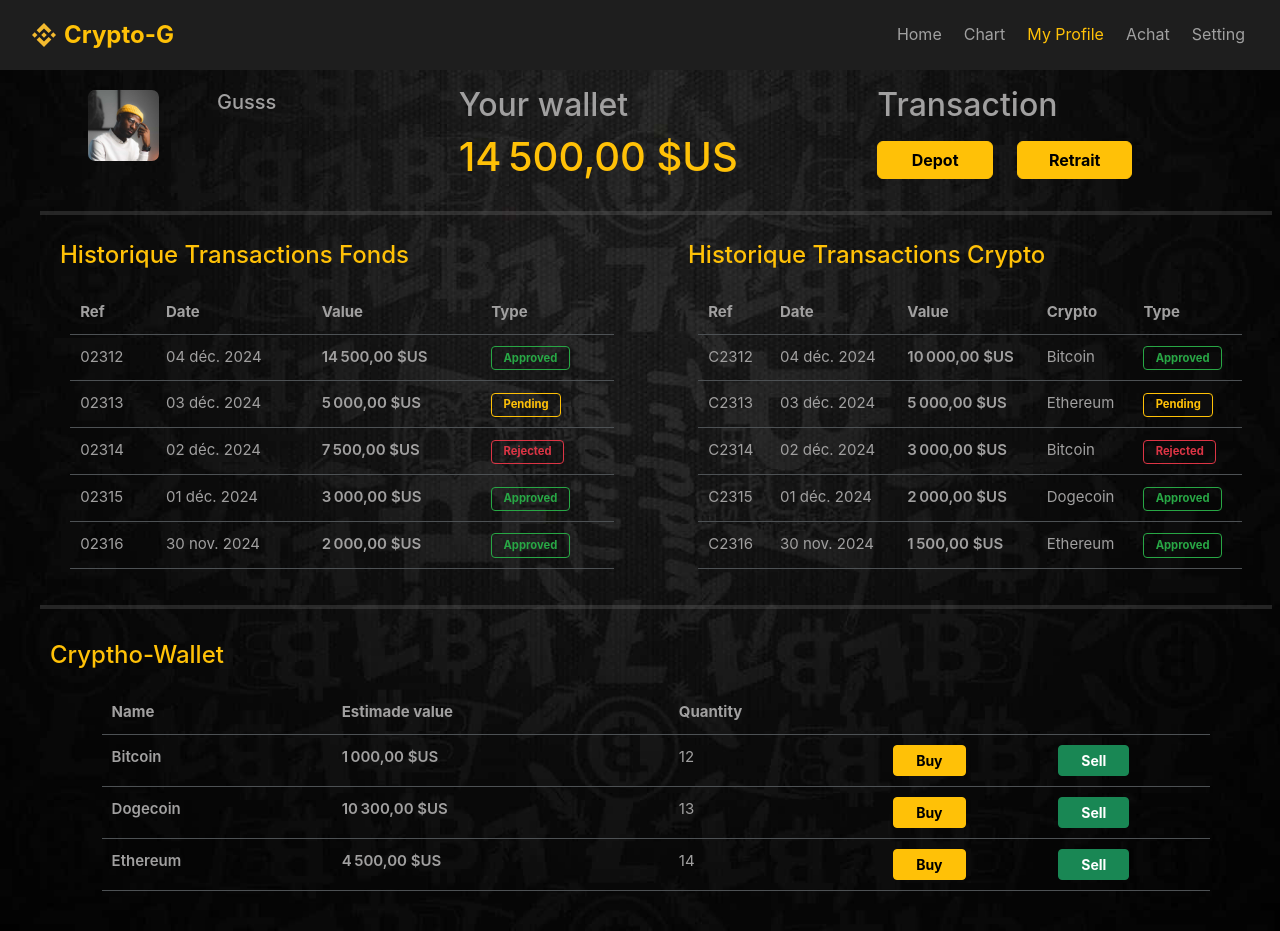
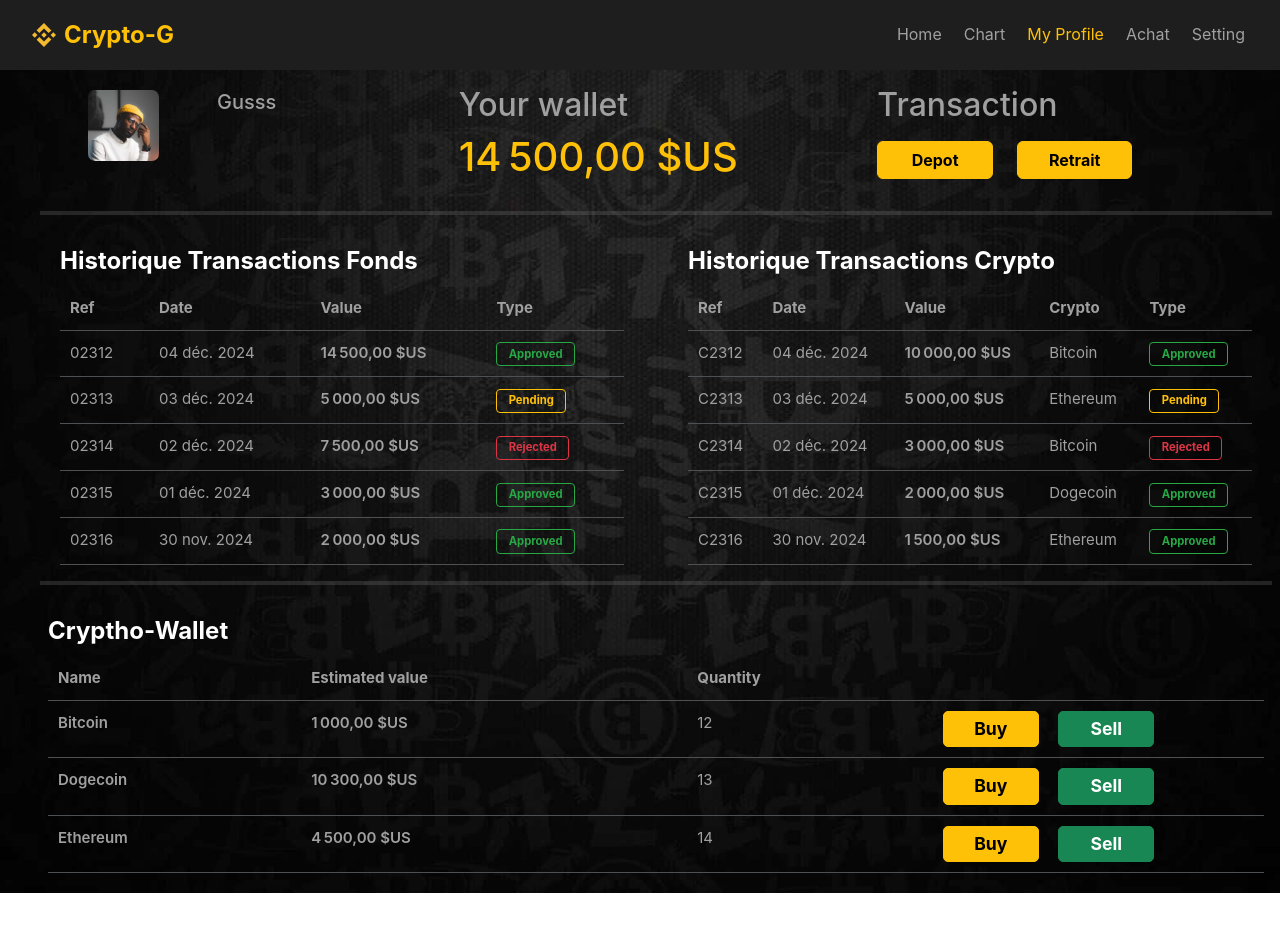
Before and after one commit to tonnyBryan/frontcrypto, a Vue app: page /app/accueil/profil in a window 1280 px wide. After the commit the page ends 893 px from the top, so only its background shows below. Built offline with nearby package versions, Linux system fonts and the light colour scheme.

Commit message:
Update affichage

```diff
--- a/src/components/main/ProfilView.vue
+++ b/src/components/main/ProfilView.vue
@@ -165,7 +165,7 @@ export default {
   data() {
     return {
       userName: 'Gusss',
-      email: 'Mimis@gmail.com',
+      email: 'Guss@gmail.com',
       balance: '14500',
       confirmationKey: '',
       errorMessageKey: '',
--- a/src/components/main/TransactionView.vue
+++ b/src/components/main/TransactionView.vue
@@ -1,6 +1,6 @@
 <template>
   <div class="table-container">
-    <h4 class=" yellow" style="margin-top: 10px; margin-left: 20px">{{ title }}</h4>
+    <h4>{{ title }}</h4>
       <table class="table table-dark tba">
         <thead>
           <tr>
@@ -81,6 +81,14 @@ export default {
 </script>
 
 <style scoped>
+
+h4 {
+  margin-top: 16px;
+  font-weight: 700;
+  color: white;
+  text-align: left;
+  margin-bottom: 10px; /* Pour l'espacement avec la table */
+}
 .badge {
   padding: 0.5em 1em;
   border-radius: 0.25rem;
@@ -99,8 +107,8 @@ export default {
 }
 
 .table {
-  margin: 20px auto;
-  width: 90%;
+  margin: 0px auto;
+  width: 100%;
 }
 
 .table-dark {
@@ -123,6 +131,7 @@ export default {
 }
 .table-container {
   position: relative;
+  padding: 0 20px;
 }
 
 th {
--- a/src/components/main/WalletCryptoView.vue
+++ b/src/components/main/WalletCryptoView.vue
@@ -1,14 +1,13 @@
 <template>
     <div class="table-container">
-      <h4 class="yellow" style="margin-top:16px;margin-left: 10px;">Cryptho-Wallet</h4>
+  <h4>Cryptho-Wallet</h4>
   <table class="table table-dark tba">
     <thead>
       <tr>
         <th scope="col">Name</th>
-              <th scope="col">Estimade value</th>
-              <th scol="col">Quantity</th>
-              <th scol="col" colspan="2"></th>
-
+        <th scope="col">Estimated value</th>
+        <th scope="col">Quantity</th>
+        <th scope="col"></th>
       </tr>
     </thead>
     <tbody>
@@ -18,18 +17,23 @@
         <td>{{ Mycryphos.qtt }}</td>
         <td>
           <button
-                class="btn  btn-sm btn-warning w-50 fw-bold"
+            class="btn btn-sm btn-warning fw-bold"
             type="submit"
-                @click="handleTransaction('buy',Mycryphos)">
-                Buy </button>
+            @click="handleTransaction('buy', Mycryphos)">
+            Buy
+          </button>
+          <button
+            class="btn btn-sm btn-success fw-bold"
+            type="submit"
+            @click="handleTransaction('Sell', Mycryphos)">
+            Sell
+          </button>
         </td>
-              <td><button  class="btn  btn-sm btn-success w-50 fw-bold"
-                type="submit"
-                @click="handleTransaction('Sell',Mycryphos)">Sell</button></td>
       </tr>
     </tbody>
   </table>
 </div>
+
 
 
     <!-- Modal pour la confirmation du compte -->
@@ -185,21 +189,33 @@
 
 <style scoped>
 
-.table {
-  margin: 20px auto;
-  width: 90%;
+ .table-container {
+  position: relative;
+  padding: 0 20px;
 }
 
+h4 {
+  margin-top: 16px;
+  font-weight: 700;
+  color: white;
+  text-align: left;
+  margin-bottom: 10px; /* Pour l'espacement avec la table */
+}
+
+.table {
+  margin: 0 auto;
+  width: 100%; /* Ajuster à 100% pour un alignement optimal */
+}
 .table-dark {
   --bs-table-bg: transparent !important;
   --bs-table-color: inherit !important;
 }
-
 .table th,
 .table td {
   padding: 10px;
   color: rgb(161, 160, 160);
 }
+
 .unit {
   font-weight: 600;
   color: #fdf8f8;
@@ -208,14 +224,30 @@
 .table tbody tr {
   height: initial;
 }
-.table-container {
-  position: relative;
+
+td {
+  color: antiquewhite;
+}
+
+.btn {
+  border-radius: 5px;
+  font-size: 1rem; /* Augmenter légèrement la taille de la police */
+}
+
+.btn-sm {
+  font-size: 1.1rem; /* Ajuster la taille pour être plus grande que par défaut */
+}
+
+.btn-warning,
+.btn-success {
+  width: 30%; /* Réduire légèrement pour rapprocher les boutons */
+  margin: 0 3%; /* Ajouter un léger espacement entre les boutons */
 }
 
 th {
   font-weight: bold;
+
 }
-td {
-  color: antiquewhite;
-}
+
+
   </style>
```
Lines whose indentation alone changed are shown as unchanged.
